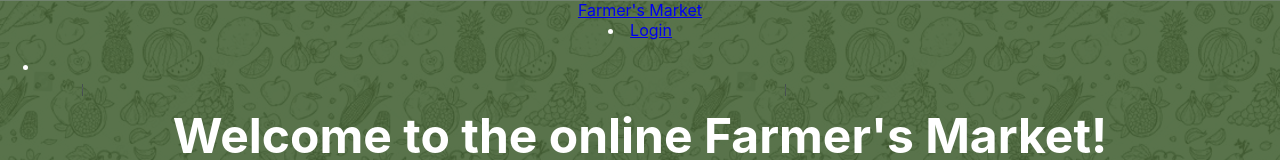
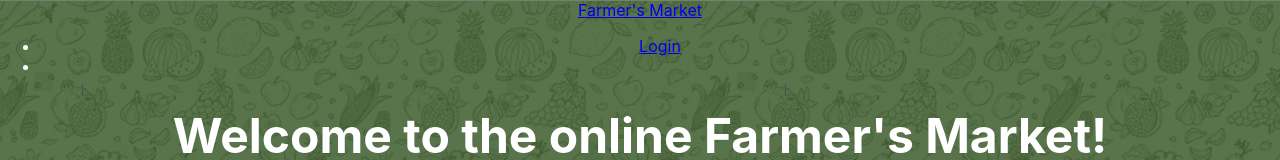
Before and after one commit to Bupterambition/HackISUX, a React (Create React App) app in the folder farm_market/: page /Welcome in a window 1280 px wide. Shown: the top 160 px of the page. Built offline with nearby package versions, Linux system fonts and the light colour scheme.

Commit message:
fixed navbar

```diff
--- a/farm_market/src/NavHeader.js
+++ b/farm_market/src/NavHeader.js
@@ -10,18 +10,14 @@ class NavHeader extends React.Component {
                     <a href="#home">Farmer&#39;s Market</a>
                     </Navbar.Brand>
                 </Navbar.Header>
-                <Navbar.Collapse>
-                    <NavItem>
+                <Nav pullRight>
+                   <NavItem>
                        Login
                    </NavItem>
-                    <Nav pullRight>
-
                    <NavItem>
                         <span class="glyphicon glyphicon-shopping-cart"></span>
                    </NavItem>
                 </Nav>
-                </Navbar.Collapse>
-
             </Navbar>
         )
     }
```
